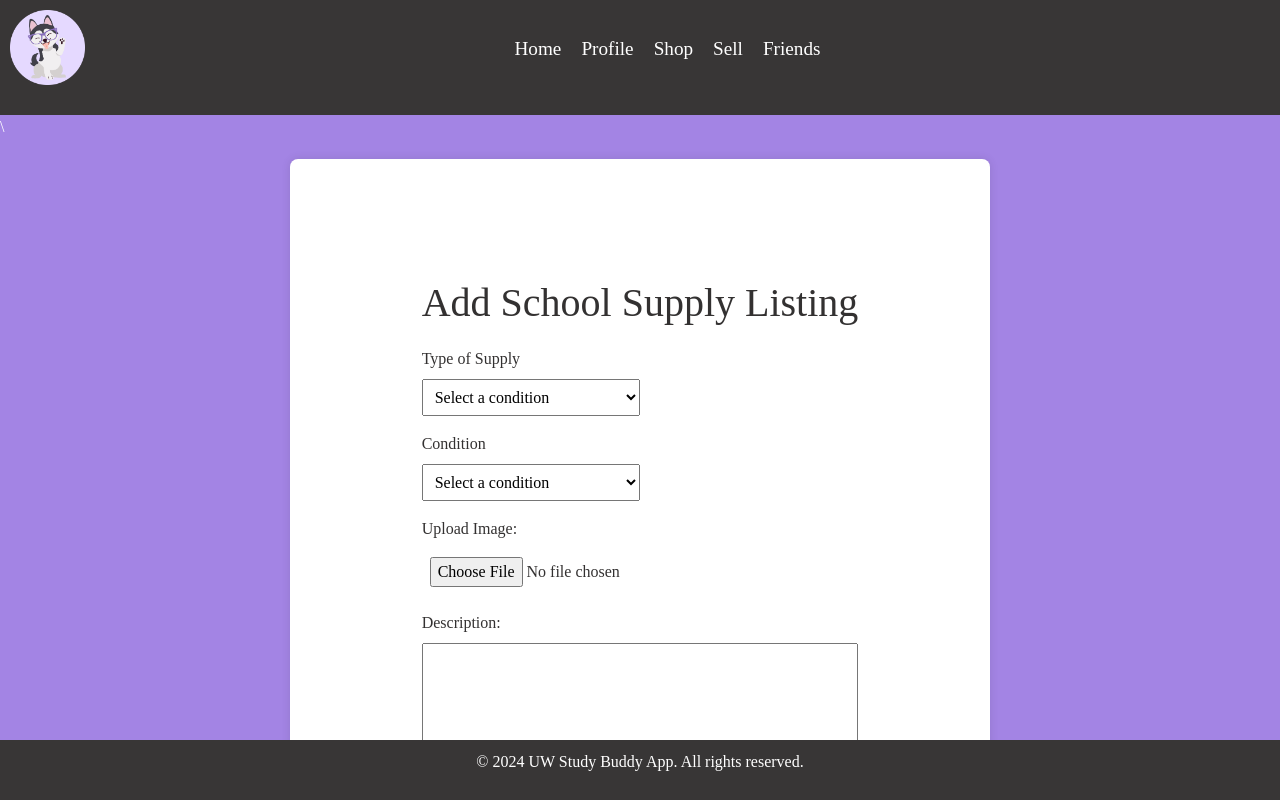
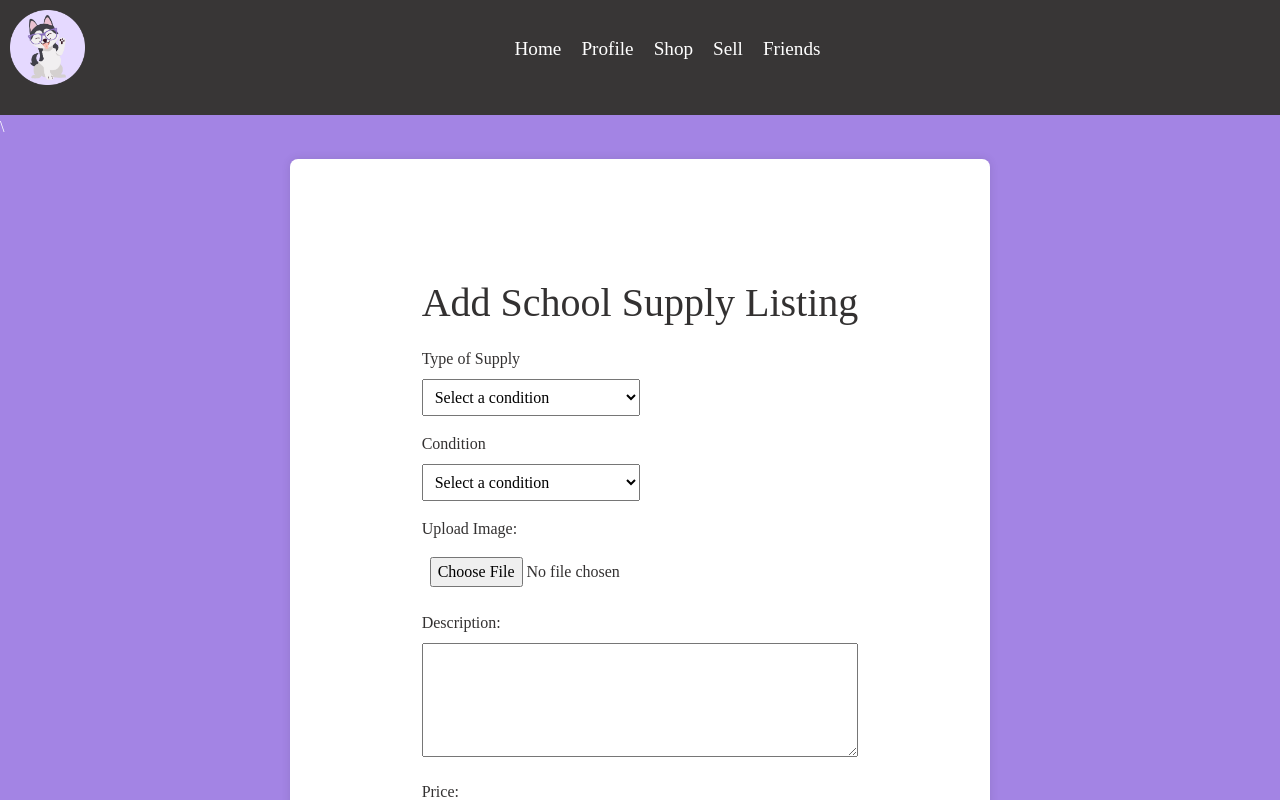
Before and after one commit to devanshidesai25/uwstudybuddy, a React (Create React App) app: page /sell in a window 1280 px wide. Shown: the top 800 px of the page. Built offline with nearby package versions, Linux system fonts and the light colour scheme.

Commit message:
Fixing css

```diff
--- a/src/App.js
+++ b/src/App.js
@@ -11,7 +11,6 @@ import './css/style.css';
 
 function App(props) {
   return (
-    <div>
       <Routes>
         <Route path="/" element={<HomePage />} />
         <Route path="/availablelistings" element={<AvailableListings />} />
@@ -21,7 +20,6 @@ function App(props) {
         <Route path="/listings" element={<AvailableListings />} />
         <Route path="/apartments/:id" element={<ListingDisplay />} />
       </Routes>
-    </div>
   );
 }
 
--- a/src/HomePage.js
+++ b/src/HomePage.js
@@ -10,8 +10,7 @@ import friendsLogo from './img/friends.png';
 
 function HomePage() {
 
-  return (
-    <div>
+  return (<div>
       <Header />
         <main>
           <h1>Welcome to UW Study Buddy</h1>
--- a/src/css/style.css
+++ b/src/css/style.css
@@ -6,7 +6,7 @@ body {
     display: flex;
     flex-direction: column;
     min-height: 100vh;
-    padding-bottom: 60px;
+    margin: 0;
  }
 
 .homepage-img {
@@ -25,6 +25,7 @@ body {
     font-size: larger;
     text-align: center;
     align-items: flex-start;
+    justify-content: space-between;
   }
 
   .menu-bar ul {
@@ -86,7 +87,6 @@ footer {
     background-color: #383636;
     color: #fff;
     text-align: center;
-    position: fixed;
     padding: 10px;
 }
 
```
Also changed, not shown: src/index.js (+1 -8 lines). Lines whose indentation alone changed are shown as unchanged.
